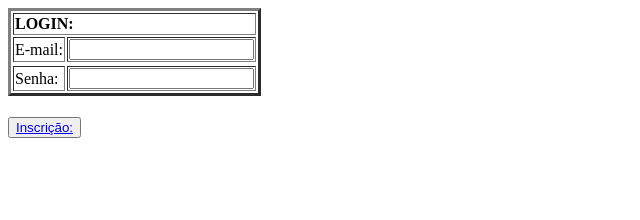
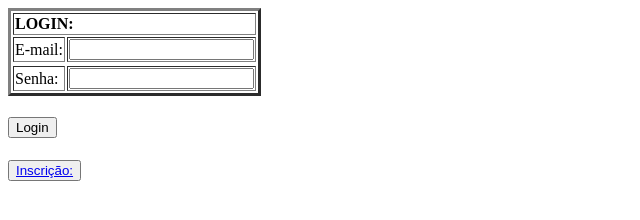
Before and after one commit to DevsScrumAcademy/1-DSM---DevsAcademy, a plain HTML site: page login.html in a window 1280 px wide. Shown: the whole page, without its empty margins (0-640 px from the left). Drawn offline with Linux system fonts and the light colour scheme.

Commit message:
Add files via upload

```diff
--- a/login.html
+++ b/login.html
@@ -25,6 +25,7 @@
         </table>
 
     </form>
+    <h4><button>Login</button></h4>
     <h4><button><a href="inscricao.html" target="_blank">Inscrição:</a></button></h4>
 
 
```
